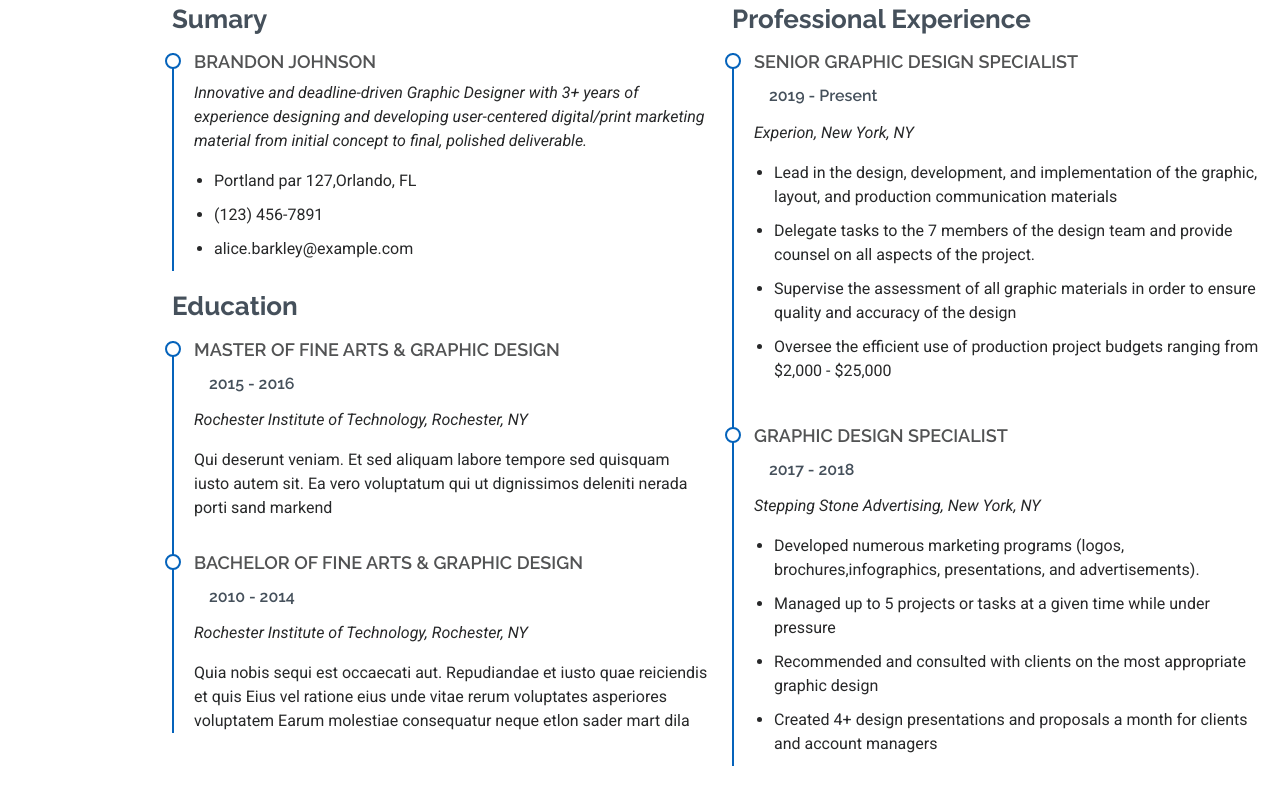
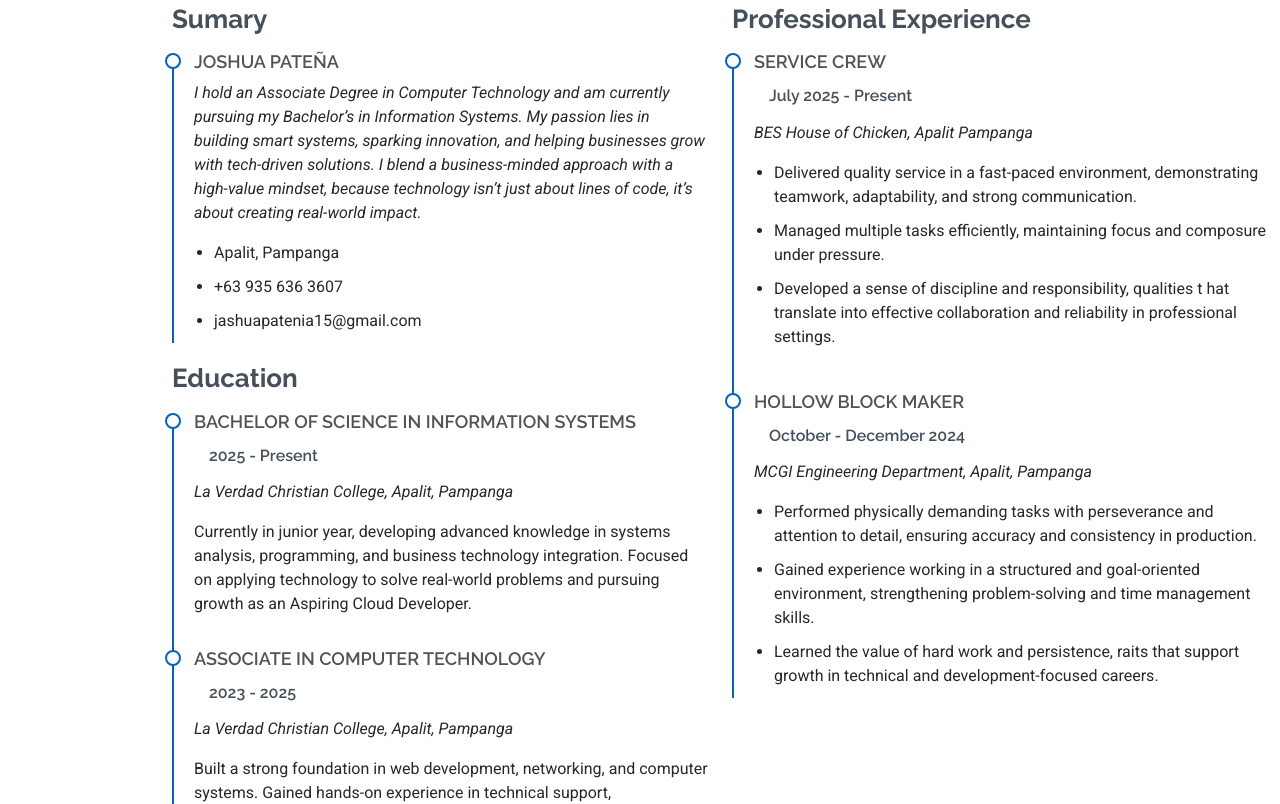
Before and after one commit to joshptn/personal-portfolio, a React (Vite) app: page / in a window 1280 px wide. Shown: the part 2440-3244 px from the top of the page. Built offline with nearby package versions, Linux system fonts and the light colour scheme.

Commit message:
changed content: resume section

```diff
--- a/src/App.jsx
+++ b/src/App.jsx
@@ -349,10 +349,10 @@ function App() {
           <div className="container section-title" data-aos="fade-up">
             <h2>Resume</h2>
             <p>
-              Magnam dolores commodi suscipit. Necessitatibus eius consequatur ex
-              aliquid fuga eum quidem. Sit sint consectetur velit. Quisquam quos
-              quisquam cupiditate. Et nemo qui impedit suscipit alias ea. Quia
-              fugiat sit in iste officiis commodi quidem hic quas.
+              I’m an aspiring Cloud Developer who believes every experience builds a stronger foundation.
+              From hands-on work in service and engineering environments,
+              I’ve developed perseverance, teamwork, and adaptability.
+               Explore my resume to see how dedication and growth shape my path in technology.
             </p>
           </div>
           {/* End Section Title */}
@@ -361,47 +361,47 @@ function App() {
               <div className="col-lg-6" data-aos="fade-up" data-aos-delay={100}>
                 <h3 className="resume-title">Sumary</h3>
                 <div className="resume-item pb-0">
-                  <h4>Brandon Johnson</h4>
+                  <h4>Joshua Pateña</h4>
                   <p>
                     <em>
-                      Innovative and deadline-driven Graphic Designer with 3+ years
-                      of experience designing and developing user-centered
-                      digital/print marketing material from initial concept to
-                      final, polished deliverable.
+                      I hold an Associate Degree in Computer Technology and am currently pursuing my Bachelor’s in Information Systems.
+                      My passion lies in building smart systems, sparking innovation, and helping businesses grow with tech-driven solutions.
+                      I blend a business-minded approach with a high-value mindset,
+                      because technology isn’t just about lines of code, it’s about creating real-world impact.
                     </em>
                   </p>
                   <ul>
-                    <li>Portland par 127,Orlando, FL</li>
-                    <li>(123) 456-7891</li>
-                    <li>alice.barkley@example.com</li>
+                    <li>Apalit, Pampanga</li>
+                    <li> +63 935 636 3607</li>
+                    <li>jashuapatenia15@gmail.com</li>
                   </ul>
                 </div>
                 {/* Edn Resume Item */}
                 <h3 className="resume-title">Education</h3>
                 <div className="resume-item">
-                  <h4>Master of Fine Arts &amp; Graphic Design</h4>
-                  <h5>2015 - 2016</h5>
+                  <h4>Bachelor of Science in Information Systems</h4>
+                  <h5>2025 - Present</h5>
                   <p>
-                    <em>Rochester Institute of Technology, Rochester, NY</em>
+                    <em>La Verdad Christian College, Apalit, Pampanga</em>
                   </p>
                   <p>
-                    Qui deserunt veniam. Et sed aliquam labore tempore sed quisquam
-                    iusto autem sit. Ea vero voluptatum qui ut dignissimos deleniti
-                    nerada porti sand markend
+                    Currently in junior year, developing advanced knowledge in systems analysis,
+                    programming, and business technology integration.
+                    Focused on applying technology to solve real-world problems
+                    and pursuing growth as an Aspiring Cloud Developer.
                   </p>
                 </div>
                 {/* Edn Resume Item */}
                 <div className="resume-item">
-                  <h4>Bachelor of Fine Arts &amp; Graphic Design</h4>
-                  <h5>2010 - 2014</h5>
+                  <h4>Associate in Computer technology</h4>
+                  <h5>2023 - 2025</h5>
                   <p>
-                    <em>Rochester Institute of Technology, Rochester, NY</em>
+                    <em>La Verdad Christian College, Apalit, Pampanga</em>
                   </p>
                   <p>
-                    Quia nobis sequi est occaecati aut. Repudiandae et iusto quae
-                    reiciendis et quis Eius vel ratione eius unde vitae rerum
-                    voluptates asperiores voluptatem Earum molestiae consequatur
-                    neque etlon sader mart dila
+                    Built a strong foundation in web development, networking, and computer systems.
+                    Gained hands-on experience in technical support, programming, and system troubleshooting,
+                    fostering adaptability and critical thinking in IT environments.
                   </p>
                 </div>
                 {/* Edn Resume Item */}
@@ -409,53 +409,44 @@ function App() {
               <div className="col-lg-6" data-aos="fade-up" data-aos-delay={200}>
                 <h3 className="resume-title">Professional Experience</h3>
                 <div className="resume-item">
-                  <h4>Senior graphic design specialist</h4>
-                  <h5>2019 - Present</h5>
+                  <h4>Service Crew</h4>
+                  <h5>July 2025 - Present</h5>
                   <p>
-                    <em>Experion, New York, NY </em>
+                    <em>BES House of Chicken, Apalit Pampanga </em>
                   </p>
                   <ul>
                     <li>
-                      Lead in the design, development, and implementation of the
-                      graphic, layout, and production communication materials
+                      Delivered quality service in a fast-paced environment,
+                       demonstrating teamwork, adaptability, and strong communication.
                     </li>
                     <li>
-                      Delegate tasks to the 7 members of the design team and provide
-                      counsel on all aspects of the project.{" "}
+                      Managed multiple tasks efficiently, maintaining focus and composure under pressure.
                     </li>
                     <li>
-                      Supervise the assessment of all graphic materials in order to
-                      ensure quality and accuracy of the design
-                    </li>
-                    <li>
-                      Oversee the efficient use of production project budgets
-                      ranging from $2,000 - $25,000
+                      Developed a sense of discipline and responsibility, qualities t
+                      hat translate into effective collaboration and reliability in professional settings.
                     </li>
                   </ul>
                 </div>
                 {/* Edn Resume Item */}
                 <div className="resume-item">
-                  <h4>Graphic design specialist</h4>
-                  <h5>2017 - 2018</h5>
+                  <h4>Hollow Block Maker</h4>
+                  <h5>October - December 2024</h5>
                   <p>
-                    <em>Stepping Stone Advertising, New York, NY</em>
+                    <em>MCGI Engineering Department, Apalit, Pampanga</em>
                   </p>
                   <ul>
                     <li>
-                      Developed numerous marketing programs (logos,
-                      brochures,infographics, presentations, and advertisements).
+                      Performed physically demanding tasks with perseverance
+                      and attention to detail, ensuring accuracy and consistency in production.
                     </li>
                     <li>
-                      Managed up to 5 projects or tasks at a given time while under
-                      pressure
+                      Gained experience working in a structured and
+                      goal-oriented environment, strengthening problem-solving and time management skills.
                     </li>
                     <li>
-                      Recommended and consulted with clients on the most appropriate
-                      graphic design
-                    </li>
-                    <li>
-                      Created 4+ design presentations and proposals a month for
-                      clients and account managers
+                      Learned the value of hard work and persistence,
+                      raits that support growth in technical and development-focused careers.
                     </li>
                   </ul>
                 </div>
```
